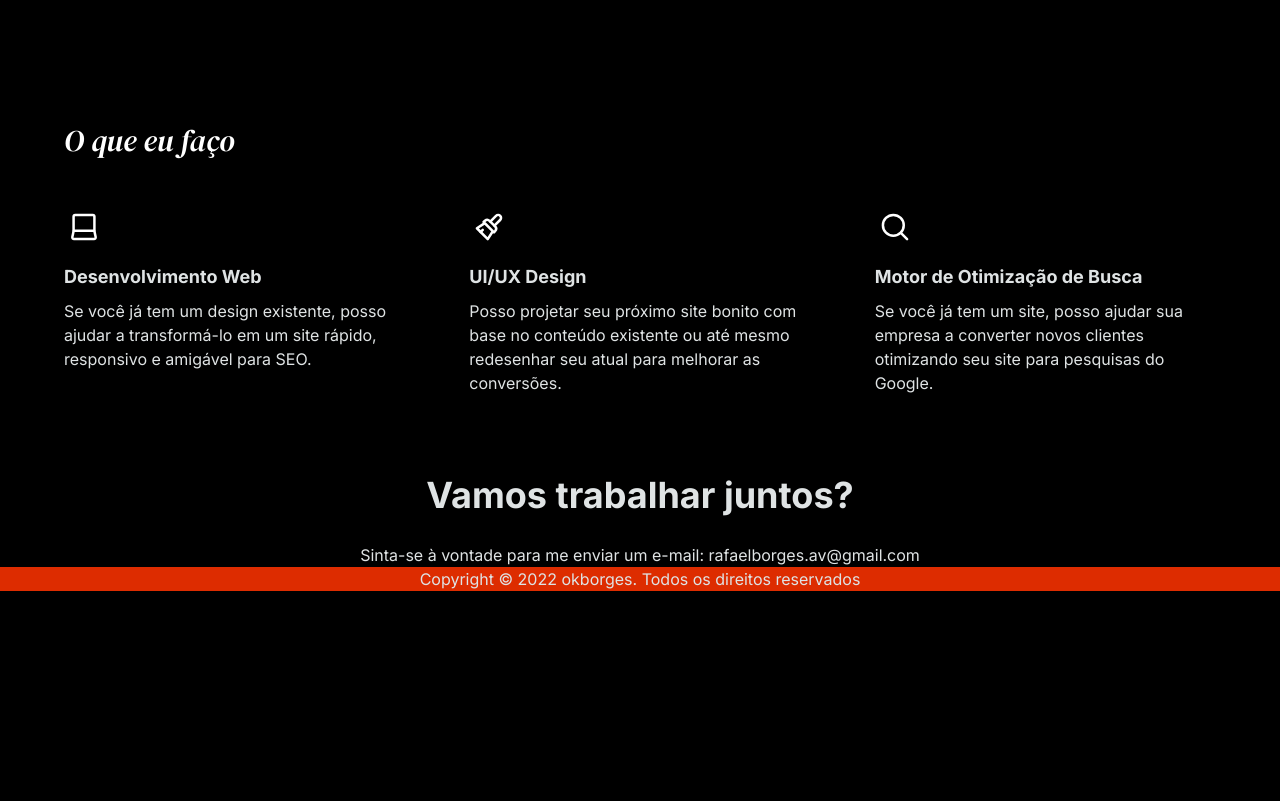
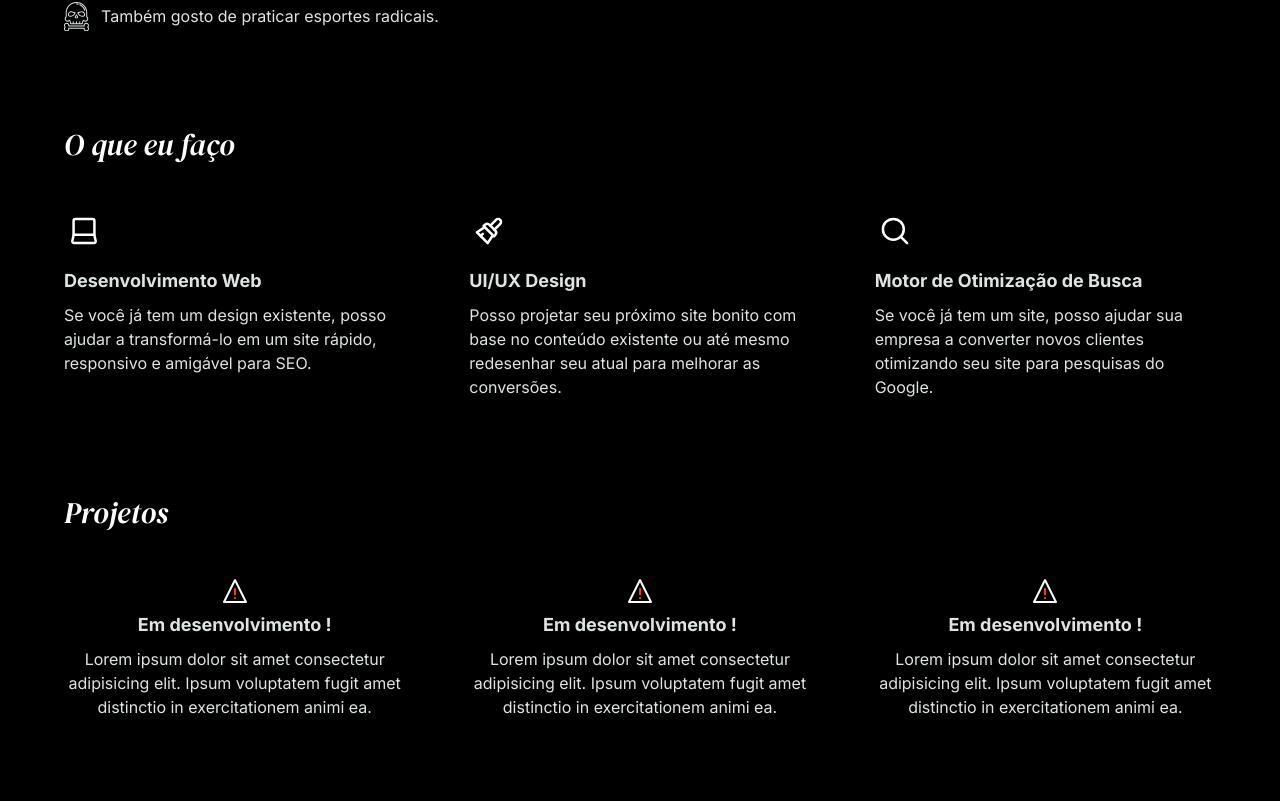
Before and after one commit to okborges/portfolio, a Nuxt app: page / in a window 1280 px wide. Shown: the part 999-1800 px from the top of the page. Before the commit the page ends 1590 px from the top, so only its background shows below. Built offline with nearby package versions, Linux system fonts and the light colour scheme.

Commit message:
criação projetos

```diff
--- a/components/MainPrincipal.vue
+++ b/components/MainPrincipal.vue
@@ -39,22 +39,29 @@
           </button>
         </div>
       </section>
+      <div>
         <img
           class="hidden md:block md:rounded-lg"
           src="/sitezao.webp"
           alt=""
           width="330"
         />
+        <p class="text-center text-xs italic pt-5">
+          Não é muito, mas é trabalho honesto
+        </p>
+      </div>
     </section>
     <AboutMe />
     <OqueFaco />
+    <Projetos />
   </main>
 </template>
 
 <script>
 import AboutMe from "./AboutMe.vue";
 import OqueFaco from "./OqueFaco.vue";
-export default { components: { AboutMe, OqueFaco } };
+import Projetos from "./Projetos.vue";
+export default { components: { AboutMe, OqueFaco, Projetos } };
 </script>
 
 <style scoped>
--- a/components/OqueFaco.vue
+++ b/components/OqueFaco.vue
@@ -1,5 +1,5 @@
 <template>
-  <section class="max-w-6xl mx-auto mt-32">
+  <section class="max-w-6xl mx-auto mt-24">
     <h2 class="italico pb-12 text-white text-2xl sm:text-3xl">O que eu faço</h2>
     <div class="space-y-10 md:grid md:grid-cols-3 md:gap-16 md:space-y-0">
       <div>
--- /dev/null
+++ b/components/Projetos.vue
@@ -0,0 +1,100 @@
+<template>
+  <section class="max-w-6xl mx-auto mt-24">
+    <h2 class="italico pb-12 text-white text-2xl sm:text-3xl">Projetos</h2>
+    <div class="space-y-10 md:grid md:grid-cols-3 md:gap-16 md:space-y-0">
+      <div class="flex flex-col items-center">
+        <svg
+          width="24"
+          height="24"
+          viewBox="0 0 185 185"
+          fill="none"
+          xmlns="http://www.w3.org/2000/svg"
+        >
+          <path
+            d="M183.713 172.929L99.7445 4.61657C95.8303 -1.93228 87.7007 -0.313884 85.6306 4.61657L0.872006 173.72C-2.13896 179.591 3.24314 184.71 7.94777 184.71H177.164C177.164 184.71 177.277 184.71 177.465 184.71C183.487 184.71 187.062 177.822 183.713 172.929ZM20.4809 169.392L92.6688 25.0158L164.48 169.429H20.4809V169.392V169.392Z"
+            fill="white"
+          />
+          <path
+            d="M84.8403 77.5948V116.85C84.8403 121.178 88.3782 124.716 92.7065 124.716C97.0347 124.716 100.159 121.592 100.573 117.264V77.5948C100.573 73.2665 97.0347 69.7286 92.7065 69.7286C88.3782 69.7286 84.8403 73.2665 84.8403 77.5948Z"
+            fill="#FF3D00"
+          />
+          <path
+            d="M92.6687 153.772C96.9299 153.772 100.384 150.318 100.384 146.057C100.384 141.795 96.9299 138.341 92.6687 138.341C88.4075 138.341 84.9531 141.795 84.9531 146.057C84.9531 150.318 88.4075 153.772 92.6687 153.772Z"
+            fill="#FF3D00"
+          />
+        </svg>
+        <p class="font-bold text-lg my-2">Em desenvolvimento !</p>
+        <p class="text-center">
+          Lorem ipsum dolor sit amet consectetur adipisicing elit. Ipsum
+          voluptatem fugit amet distinctio in exercitationem animi ea.
+        </p>
+      </div>
+      <div class="flex flex-col items-center">
+        <svg
+          width="24"
+          height="24"
+          viewBox="0 0 185 185"
+          fill="none"
+          xmlns="http://www.w3.org/2000/svg"
+        >
+          <path
+            d="M183.713 172.929L99.7445 4.61657C95.8303 -1.93228 87.7007 -0.313884 85.6306 4.61657L0.872006 173.72C-2.13896 179.591 3.24314 184.71 7.94777 184.71H177.164C177.164 184.71 177.277 184.71 177.465 184.71C183.487 184.71 187.062 177.822 183.713 172.929ZM20.4809 169.392L92.6688 25.0158L164.48 169.429H20.4809V169.392V169.392Z"
+            fill="white"
+          />
+          <path
+            d="M84.8403 77.5948V116.85C84.8403 121.178 88.3782 124.716 92.7065 124.716C97.0347 124.716 100.159 121.592 100.573 117.264V77.5948C100.573 73.2665 97.0347 69.7286 92.7065 69.7286C88.3782 69.7286 84.8403 73.2665 84.8403 77.5948Z"
+            fill="#FF3D00"
+          />
+          <path
+            d="M92.6687 153.772C96.9299 153.772 100.384 150.318 100.384 146.057C100.384 141.795 96.9299 138.341 92.6687 138.341C88.4075 138.341 84.9531 141.795 84.9531 146.057C84.9531 150.318 88.4075 153.772 92.6687 153.772Z"
+            fill="#FF3D00"
+          />
+        </svg>
+        <p class="font-bold text-lg my-2">Em desenvolvimento !</p>
+        <p class="text-center">
+          Lorem ipsum dolor sit amet consectetur adipisicing elit. Ipsum
+          voluptatem fugit amet distinctio in exercitationem animi ea.
+        </p>
+      </div>
+      <div class="flex flex-col items-center">
+        <svg
+          width="24"
+          height="24"
+          viewBox="0 0 185 185"
+          fill="none"
+          xmlns="http://www.w3.org/2000/svg"
+        >
+          <path
+            d="M183.713 172.929L99.7445 4.61657C95.8303 -1.93228 87.7007 -0.313884 85.6306 4.61657L0.872006 173.72C-2.13896 179.591 3.24314 184.71 7.94777 184.71H177.164C177.164 184.71 177.277 184.71 177.465 184.71C183.487 184.71 187.062 177.822 183.713 172.929ZM20.4809 169.392L92.6688 25.0158L164.48 169.429H20.4809V169.392V169.392Z"
+            fill="white"
+          />
+          <path
+            d="M84.8403 77.5948V116.85C84.8403 121.178 88.3782 124.716 92.7065 124.716C97.0347 124.716 100.159 121.592 100.573 117.264V77.5948C100.573 73.2665 97.0347 69.7286 92.7065 69.7286C88.3782 69.7286 84.8403 73.2665 84.8403 77.5948Z"
+            fill="#FF3D00"
+          />
+          <path
+            d="M92.6687 153.772C96.9299 153.772 100.384 150.318 100.384 146.057C100.384 141.795 96.9299 138.341 92.6687 138.341C88.4075 138.341 84.9531 141.795 84.9531 146.057C84.9531 150.318 88.4075 153.772 92.6687 153.772Z"
+            fill="#FF3D00"
+          />
+        </svg>
+        <p class="font-bold text-lg my-2">Em desenvolvimento !</p>
+        <p class="text-center">
+          Lorem ipsum dolor sit amet consectetur adipisicing elit. Ipsum
+          voluptatem fugit amet distinctio in exercitationem animi ea.
+        </p>
+      </div>
+    </div>
+  </section>
+</template>
+
+<script>
+export default {};
+</script>
+
+<style scoped>
+.italico {
+  font-family: "DM Serif Display";
+  font-style: italic;
+}
+</style>
+>
--- a/components/TheFooter.vue
+++ b/components/TheFooter.vue
@@ -1,5 +1,5 @@
 <template>
-  <footer class="text-center mt-20">
+  <footer class="text-center mt-20 mb-14">
     <h2 class="text-4xl font-bold pb-7">Vamos trabalhar juntos?</h2>
     <p>
       Sinta-se à vontade para me enviar um e-mail: rafaelborges.av@gmail.com
```
Also changed, not shown: static/aviso.svg (added), static/warning-svgrepo-com.svg (added). Lines whose indentation alone changed are shown as unchanged.
